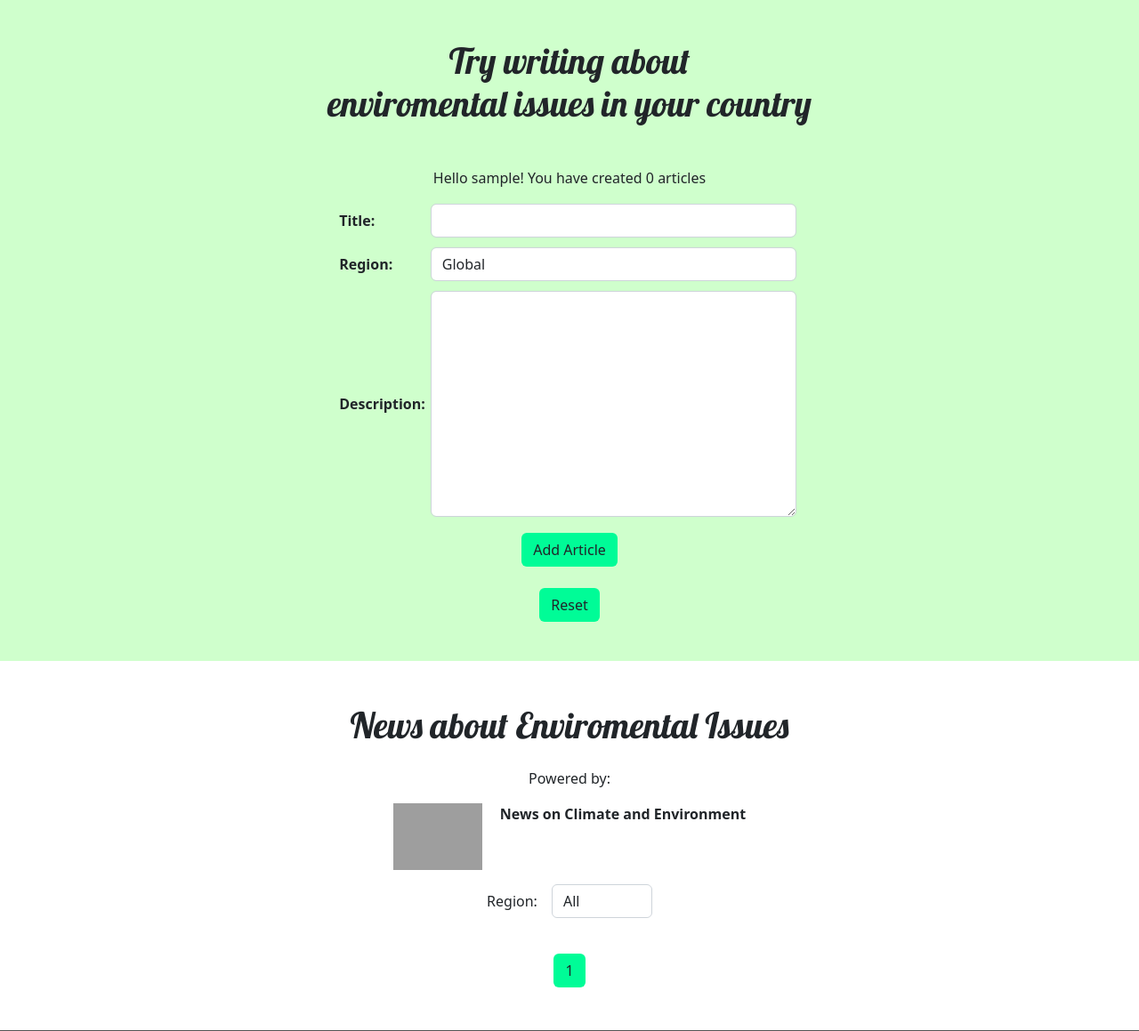
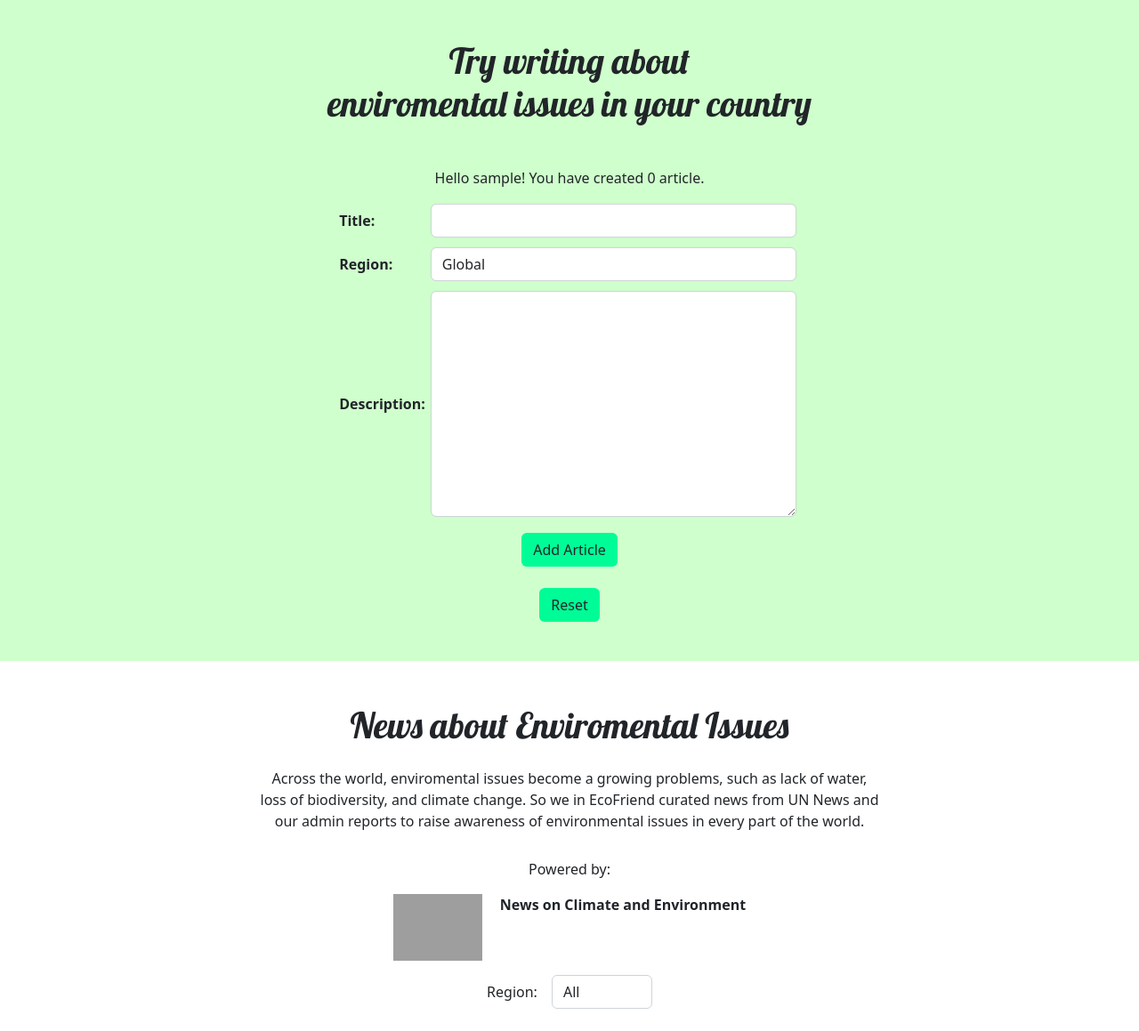
Before and after one commit to PTS-C07-PBP/EcoFriend, a Django app: page / in a window 1280 px wide. Shown: the part 71-1230 px from the top of the page at 89% size. Run offline with Django 4.2, Linux system fonts and the light colour scheme; the visitor is signed in with stand-in values (Sample User, id 1); data that the repository does not hold is empty; grey boxes are pictures that could not be loaded.

Commit message:
Touch up and implement session

```diff
--- a/news/static/css/news_style.css
+++ b/news/static/css/news_style.css
@@ -5,6 +5,11 @@
 .news th, .news td {
     padding-bottom: 10px;
     padding-right: 5px;
+}
+
+#sub-text {
+    max-width: 700px;
+    margin: 0 auto 30px auto;
 }
 
 #un-news {
@@ -68,12 +73,21 @@
 }
 
 @media only screen and (max-width: 967px) {
+    #sub-text {
+        max-width: 500px;
+    }
+
     .news .card {
         max-width: 100%;
     }
 
     #articles {
         margin: 0px 20px;
+    }
+}
+@media only screen and (max-width: 600px) {
+    #sub-text {
+        max-width: 300px;
     }
 }
 
--- a/news/static/js/news_script.js
+++ b/news/static/js/news_script.js
@@ -20,7 +20,6 @@ function add_articles(page_num) {
         $.each(data[0], function(index, article) {
             $('#articles').append(makeArticle(article));
         });
-        $('#current_user').hide();
         $('#pagination').html('');
         for (var page_num = 1; page_num <= data[1]; page_num++) {
             $('#pagination').append("<button type='button' class='btn' onclick='paginate("+page_num+");'>"+page_num+"</button>");
@@ -34,7 +33,6 @@ $(document).ready(function(){
         $.each(data[0], function(index, article) {
             $('#articles').append(makeArticle(article));
         });
-        $('#current_user').hide();
         $('#pagination').html('');
         for (var page_num = 1; page_num <= data[1]; page_num++) {
             $('#pagination').append("<button type='button' class='btn' onclick='paginate("+page_num+");'>"+page_num+"</button>");
@@ -56,7 +54,12 @@ function paginate(page_num) {
 $(".btn-add-article").click(function(e) {
     e.preventDefault();
     $.post("/news/add/", {title: $('#id_title').val(), region: $('#id_region').val(), description: $('#id_description').val(), csrfmiddlewaretoken:$('input[name=csrfmiddlewaretoken]').val()}, function(data) {
-        $("#num_created_articles").html(data)
+        $("#num_created_articles").html(data);
+        if (parseInt(data) <= 1) {
+            $("#article_articles").html(' article.');
+        } else {
+            $("#article_articles").html(' articles.');
+        }
         add_articles(1);
     });
 });
@@ -71,7 +74,12 @@ function deleteArticle(pk) {
             xhr.setRequestHeader("X-CSRFToken", $('input[name=csrfmiddlewaretoken]').val());
         },
         success: function(data) {
-            $("#num_created_articles").html(data)
+            $("#num_created_articles").html(data);
+            if (parseInt(data) <= 1) {
+                $("#article_articles").html(' article.');
+            } else {
+                $("#article_articles").html(' articles.');
+            }
             add_articles(1);
         }
     });
--- a/news/templates/news.html
+++ b/news/templates/news.html
@@ -11,7 +11,7 @@
     {% if user.is_authenticated %}
     <div id="add-article">
         <h1 class="mt-4 mb-5">Try writing about <br>enviromental issues in your country</h1>
-        <p>Hello {{ current_user }}! You have created <span id="num_created_articles">{{ num_created_articles }}</span> articles</p>
+        <p>Hello {{ current_user }}! You have created <span id="num_created_articles">{{ num_created_articles }}</span><span id="article_articles">{% if num_created_articles <= 1 %} article. {% else %} articles. {% endif %}</span></p>
         <form>
             <table>
                 {% csrf_token %}
@@ -27,6 +27,7 @@
 
     <div style="text-align: center;">
         <h1 class="mt-5 mb-4">News about Enviromental Issues</h1>
+        <p id="sub-text">Across the world, enviromental issues become a growing problems, such as lack of water, loss of biodiversity, and climate change. So we in EcoFriend curated news from UN News and our admin reports to raise awareness of environmental issues in every part of the world.</p>
         <p>Powered by: </p>
         <div class="d-flex justify-content-center">
             <a href="https://news.un.org/en/news/topic/climate-change"><img width="100px" src="https://news.un.org/themes/custom/un_base_theme/images/logos/logo-en.svg"></a>
@@ -51,7 +52,7 @@
     </div>
 </div>
 
-<span id="current_user" style="color: white;">{{ current_user.id }}</span>
+{{ current_user.id|json_script:"current_user" }}
 <script src="https://ajax.googleapis.com/ajax/libs/jquery/3.6.0/jquery.min.js"></script>
 <script src="{% static 'js/news_script.js' %}" type="text/javascript"></script>
 {% endblock content %}
--- a/news/views.py
+++ b/news/views.py
@@ -1,6 +1,7 @@
 from django.shortcuts import render, redirect
-from django.http import HttpResponse, JsonResponse
+from django.http import HttpResponse, JsonResponse, HttpResponseRedirect
 from django.core import serializers
+from django.urls import reverse
 
 # Web Scrapping
 import requests
@@ -19,10 +20,14 @@ from django.contrib.auth.decorators import login_required
 def news(request):
     filter_form = FilterForm()
     article_form = ArticleForm()
-    # Jumlah article yang dibuat admin
+
+    # Set session jika belum ada
+    latest_region = request.session.setdefault('latest_region', 'all')
+    request.session.setdefault('page_num', '1')
+
+    # Jumlah article yg dibuat
     try:
-        request.session['num_created_articles'] = len(Article.objects.filter(user=request.user))
-        num_created_articles = request.session['num_created_articles']
+        num_created_articles = len(Article.objects.filter(user=request.user))
     except:
         num_created_articles = 0
 
@@ -30,8 +35,11 @@ def news(request):
         'current_user': request.user,
         'filter_form': filter_form,
         'article_form': article_form,
-        'num_created_articles': num_created_articles
+        'num_created_articles': num_created_articles,
+        'latest_region': " ".join(word.capitalize() for word in latest_region.split(" "))
         }
+
+    context['filter_form'] = FilterForm(initial={'filter_region': latest_region})
     return render(request, 'news.html', context)
 
 # Scrapping website UN News
@@ -88,12 +96,24 @@ def init_articles(request):
         try:
             scrapping_web_un()
         finally:
+            # Menampilkan halaman region sebelumnya
+            region = request.session['latest_region']
+            page_num = int(request.session['page_num'])
+
             # Membuat paginator
-            articles = Article.objects.order_by("-date")
+            if region == 'all':
+                articles = Article.objects.all().order_by("-date")
+            else:
+                articles = Article.objects.filter(region__icontains=region).order_by("-date")
             paginator = Paginator(articles, 10)
             page_end = paginator.num_pages
+            start = (page_num-1)*10
+            end = page_num*10
 
-            articles = Article.objects.order_by("-date")[0:10]
+            if region == 'all':
+                articles = Article.objects.all().order_by("-date")[start:end]
+            else:
+                articles = Article.objects.filter(region__icontains=region).order_by("-date")[start:end]
             return HttpResponse("["+serializers.serialize("json", articles)+", "+str(page_end)+"]", content_type="application/json")
     return HttpResponse('')
 
@@ -101,6 +121,7 @@ def init_articles(request):
 def show_articles(request):
     if request.method == "GET":
         region = request.GET.get('region')
+        request.session['latest_region'] = region
 
         # Membuat paginator
         # Inspiration: https://stackoverflow.com/questions/62305524/how-to-do-ajax-pagination-in-django
@@ -111,6 +132,7 @@ def show_articles(request):
         paginator = Paginator(articles, 10)
         page_end = paginator.num_pages
         page_num = int(request.GET.get('page_num', 1))
+        request.session['page_num'] = page_num
         start = (page_num-1)*10
         end = page_num*10
 
@@ -137,12 +159,7 @@ def add_article(request):
         instance.description = request.POST.get('description')
         instance.save()
 
-        # Menambah counter article yang dibuat
-        try:
-            request.session['num_created_articles'] = request.session['num_created_articles'] + 1
-            return JsonResponse(request.session['num_created_articles'], safe=False)
-        except:
-            return JsonResponse(0, safe=False)
+        return JsonResponse(len(Article.objects.filter(user=request.user)), safe=False)
     return HttpResponse('')
 
 # Delete article dengan id
@@ -152,22 +169,14 @@ def delete_article(request, id):
         article = Article.objects.get(pk=id)
         article.delete()
 
-        # Mengurangi counter article yang dibuat
-        try:
-            request.session['num_created_articles'] = request.session['num_created_articles'] - 1
-            return JsonResponse(request.session['num_created_articles'], safe=False)
-        except:
-            return JsonResponse(0, safe=False)
+        return JsonResponse(len(Article.objects.filter(user=request.user)), safe=False)
     return HttpResponse('')
 
 # Reset article
 @login_required(login_url='/tracker/login/')
 def reset(request):
     Article.objects.all().delete()
-    try:
-        request.session['num_created_articles'] = 0
-    finally:
-        return redirect("news:news")
+    return redirect("news:news")
 
 def json(request):
     if request.method == 'GET':
```
